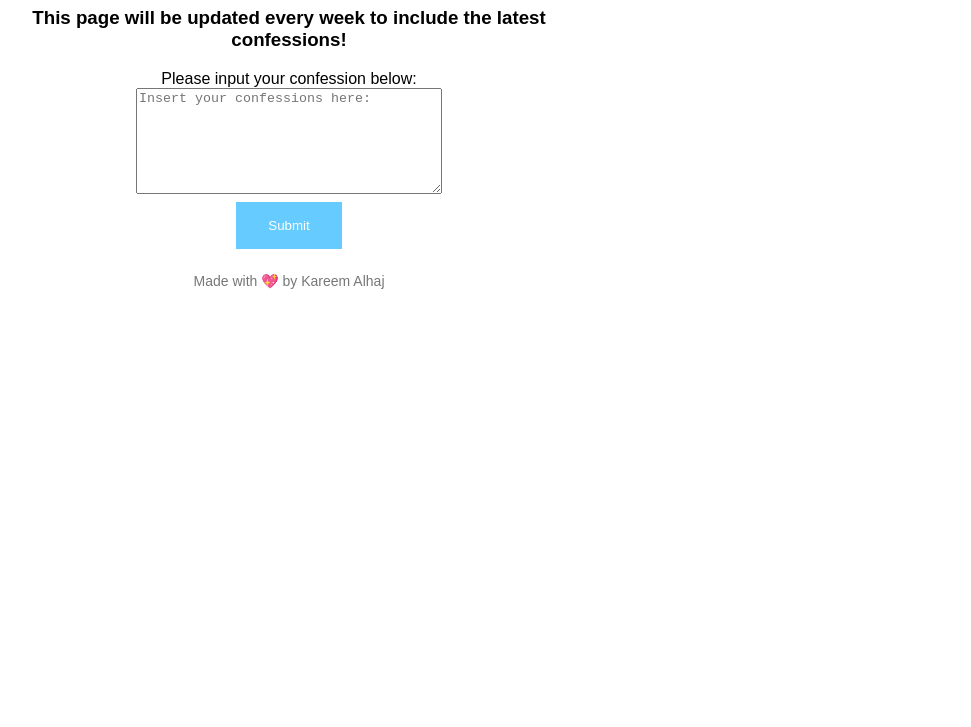
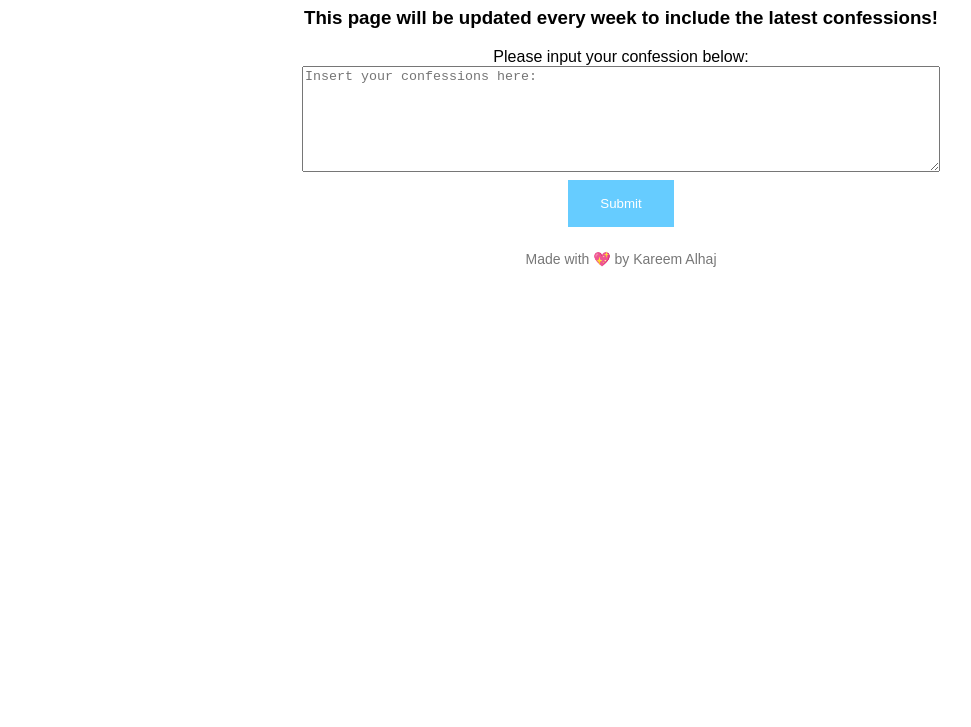
Before and after one commit to superhenryman/Confessions, a plain HTML site: page templates/index.html in a window 1280 px wide. Shown: the part 73-800 px from the top of the page, without its empty margins (19-990 px from the left). Drawn offline with Linux system fonts and the light colour scheme.

Commit message:
Update stylesheet.css

```diff
--- a/static/stylesheet.css
+++ b/static/stylesheet.css
@@ -2,9 +2,6 @@
 body {
     text-align: center;
     font-family:Arial, Helvetica, sans-serif;
-}
-.header, .confessions, footer {
-    max-width: 600px;
 }
 textarea {
     width: 50%;
```
